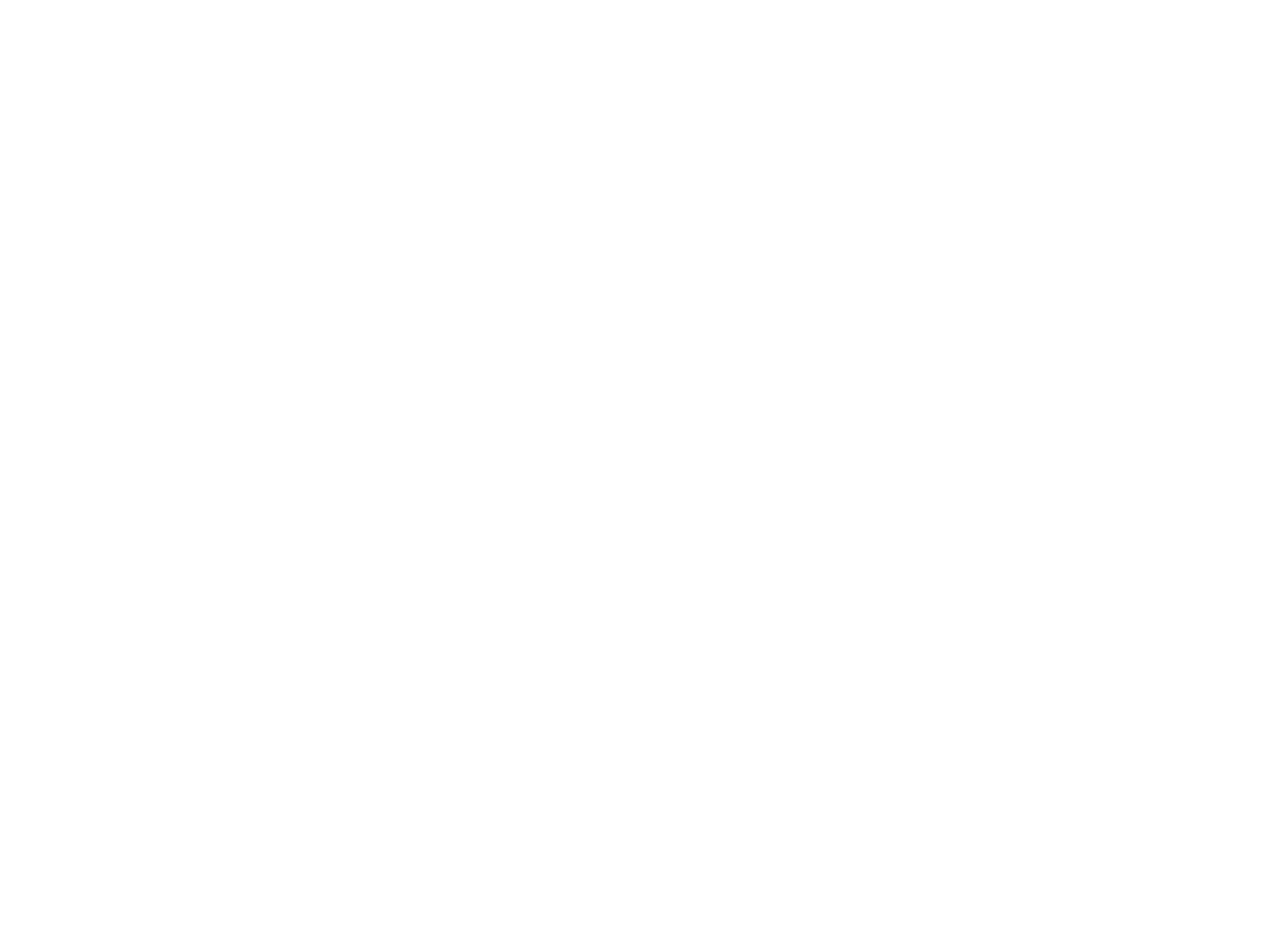
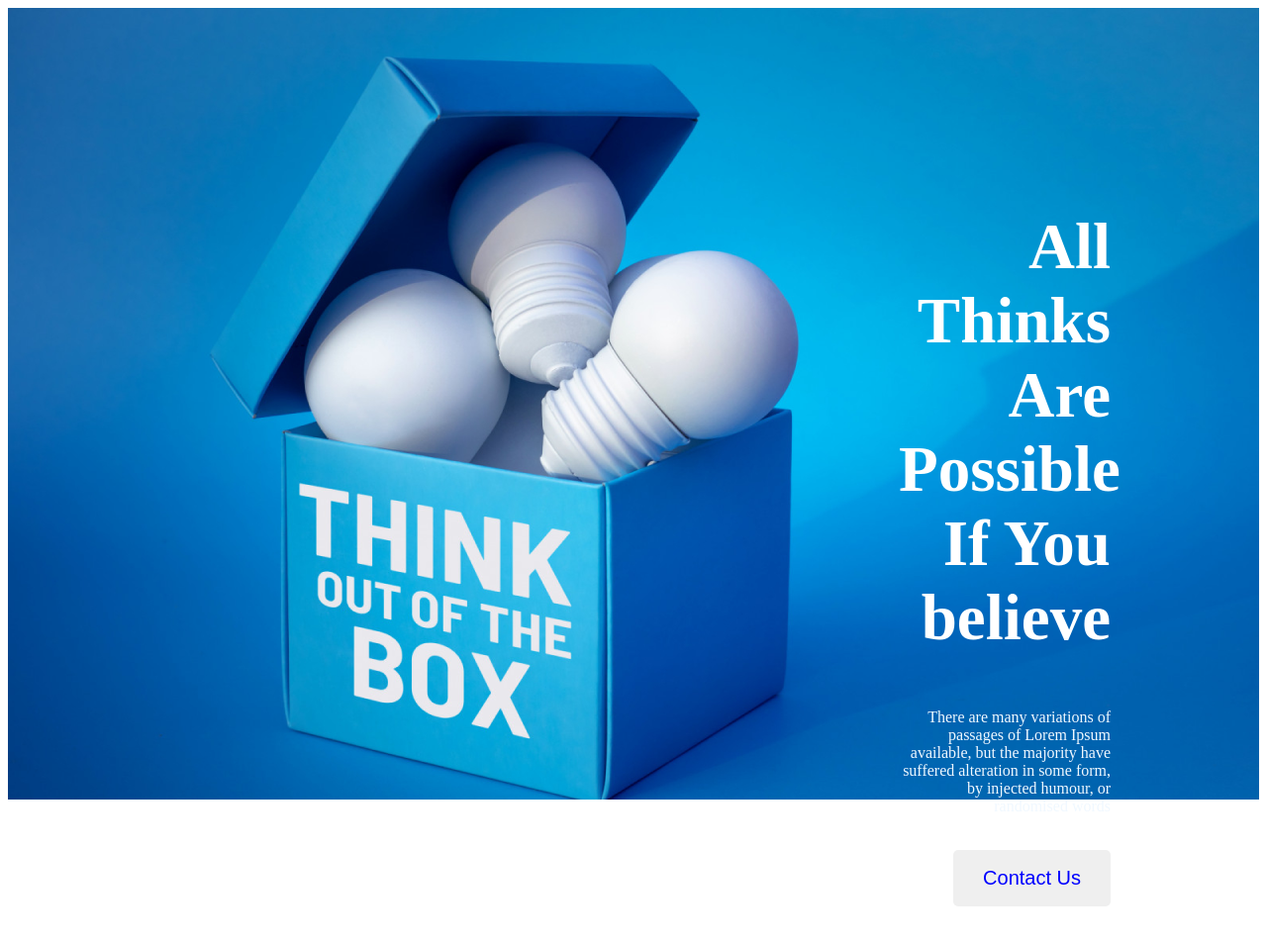
Before and after one commit to Sakib137/new-year-repo, a plain HTML site: page index.html in a window 1280 px wide. Shown: the whole page at 99% size. Before the commit the page ends 800 px from the top, so only its background shows below. Drawn offline with Linux system fonts and the light colour scheme.

Commit message:
added header

```diff
--- a/index.html
+++ b/index.html
@@ -4,10 +4,17 @@
     <meta charset="UTF-8">
     <meta name="viewport" content="width=device-width, initial-scale=1.0">
     <title>New Year Project</title>
+    <link rel="stylesheet" href="styles/web.css">
 </head>
 <body>
     <header>
+        <div class="title">
 
+            <h2 class="title-1">All Thinks Are Possible If You believe</h2>
+            <p class="title-info">There are many variations of passages of Lorem Ipsum available, but the majority have suffered alteration in some form, by injected humour, or randomised words</p>
+            <button class="contact">Contact Us</button>
+
+        </div>
     </header>
 
     <main>
--- /dev/null
+++ b/styles/web.css
@@ -0,0 +1,28 @@
+/* header part */
+header{
+    background-image: url(../images/banner/banner3.png);
+    height: 800px;
+}
+
+.title{
+    padding: 150px 150px 200px 900px ;
+    text-align: end;
+}
+
+.title-1{
+    font-size: 65px;
+    color: white;
+}
+
+.title-info{
+    color: aliceblue;
+    font-size: 16px;
+    margin-bottom: 35px;
+}
+.contact{
+    padding: 17px 30px;
+    font-size: 20px;
+    color: blue;
+    border-radius: 5px;
+    border: none;
+}
```
